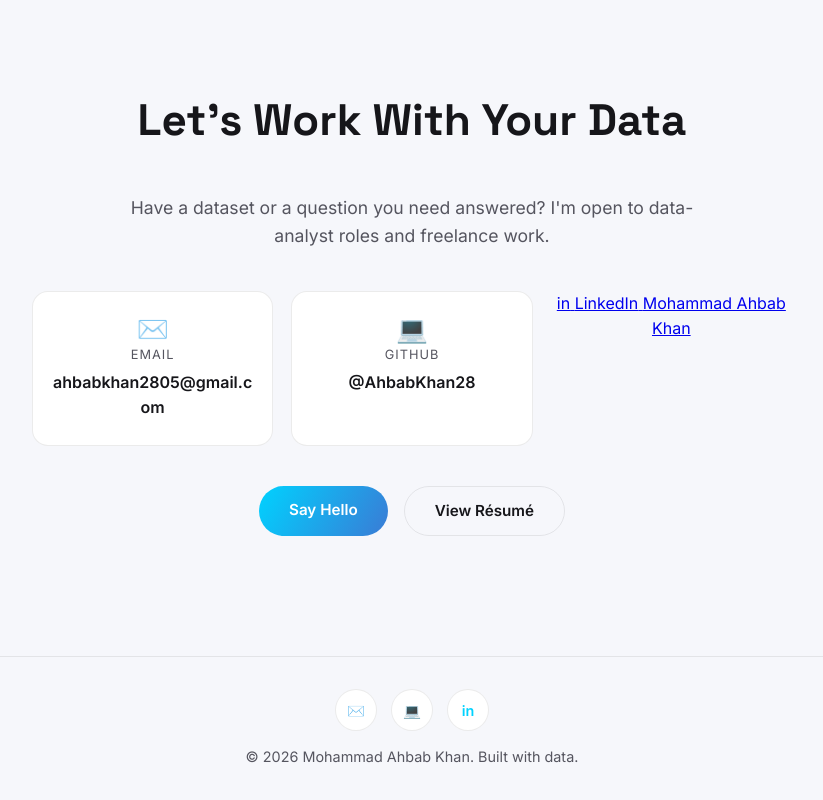
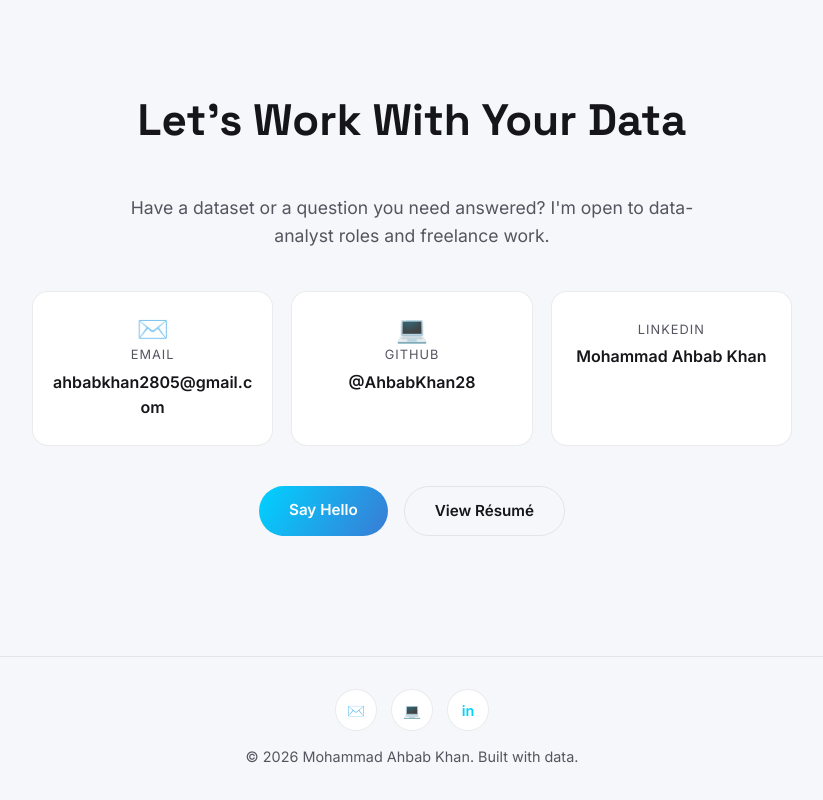
Before and after one commit to AhbabKhan28/Portfolio, a plain HTML site: page index.html in a window 1280 px wide. Shown: the part 2749-3549 px from the top of the page, without its empty margins (228-1051 px from the left). Drawn offline with Linux system fonts and the light colour scheme.

Commit message:
index.html

```diff
--- a/index.html
+++ b/index.html
@@ -174,11 +174,11 @@
                     <span class="contact-label">GitHub</span>
                     <span class="contact-value">@AhbabKhan28</span>
                 </a>
-             <a href="https://www.linkedin.com/in/mohammad-ahbab-khan-ba54aa25a" rel="noopener" target="_blank">
-    <span>in</span>
-    <span>LinkedIn</span>
-    <span>Mohammad Ahbab Khan</span>
-</a>
+             <a href="https://www.linkedin.com/in/mohammad-ahbab-khan-ba54aa25a" rel="noopener" class="contact-card">
+                   <span class="contact-ico"><i class="bi bi-linkedin"></i></span>
+                   <span class="contact-label">LinkedIn</span>
+                   <span class="contact-value">Mohammad Ahbab Khan</span>
+                </a>
             </div>
 
             <div class="contact-actions">
```
